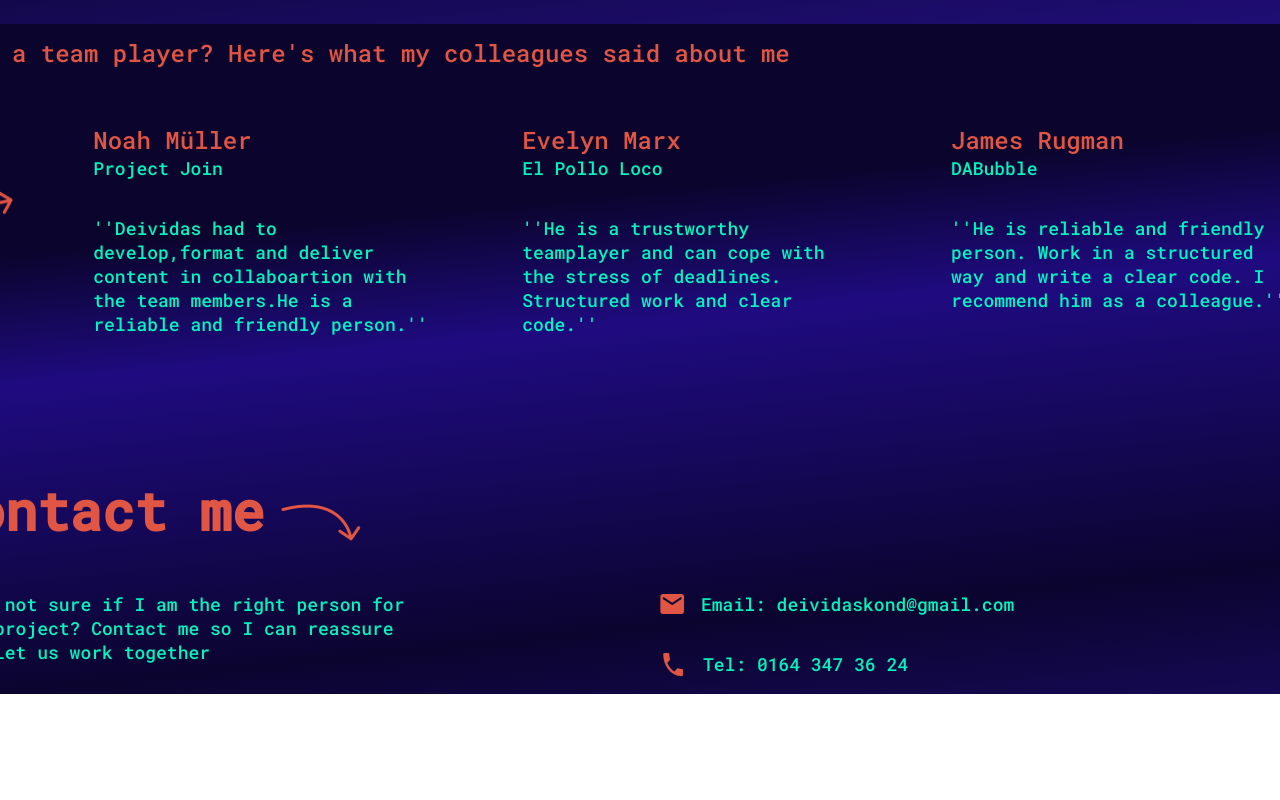
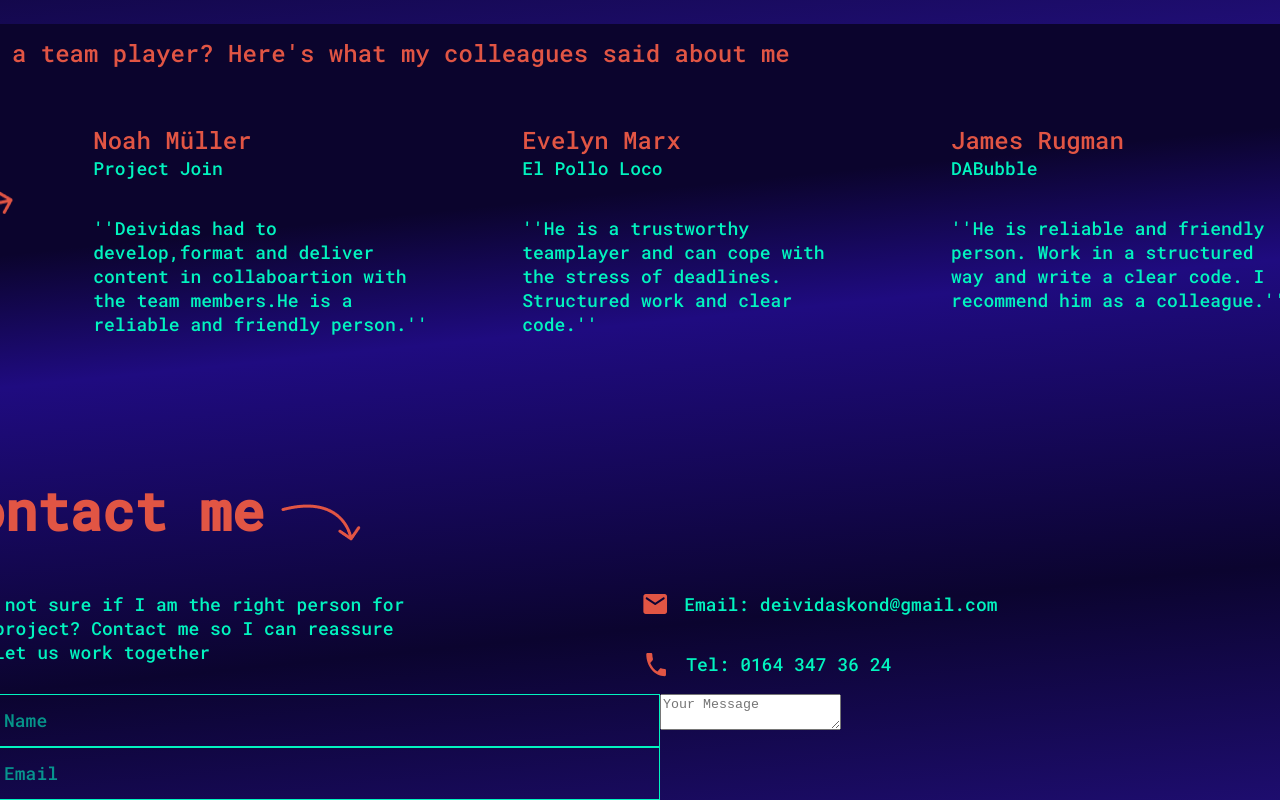
Before and after one commit to Deivis92/deividas-dev, an Angular app: page / in a window 1280 px wide. Shown: the part 3176-3976 px from the top of the page. Before the commit the page ends 3870 px from the top, so only its background shows below. Built offline with nearby package versions, Linux system fonts and the light colour scheme.

Commit message:
slowly working

```diff
--- a/src/app/components/about-me/about-me.component.scss
+++ b/src/app/components/about-me/about-me.component.scss
@@ -28,6 +28,7 @@
   position: absolute;
   right: 0;
   bottom: -100px;
+  transition: border 300ms ease-in-out, fill 300ms ease-in-out;
 
   &:hover {
     border: 1px solid rgba(2, 244, 191, 1);
--- a/src/app/components/contact-me/contact-me.component.html
+++ b/src/app/components/contact-me/contact-me.component.html
@@ -12,6 +12,7 @@
     </div>
     <div class="right">
       <div>
+        <div class="spacing-elements">
           <a href="mailto:deividaskond@gmail.com" class="email">
             <svg
               width="25"
@@ -44,7 +45,53 @@
             <p>Tel: 0164 347 36 24</p>
           </a>
         </div>
+      </div>
+    </div>
+    <svg
+      class="up-arrow"
+      width="22"
+      height="50"
+      viewBox="0 0 22 50"
+      fill="none"
+      xmlns="http://www.w3.org/2000/svg"
+    >
+      <path
+        d="M9.58575 4.9366L2.67354 11.2396C2.29178 11.5877 1.7077 11.5877 1.32595 11.2396L0.810337 10.7694C0.375397 10.3728 0.375397 9.68822 0.810337 9.29161L10.3262 0.61441C10.708 0.266304 11.292 0.266304 11.6738 0.61441L21.1897 9.29161C21.6246 9.68822 21.6246 10.3728 21.1897 10.7694L20.6741 11.2396C20.2923 11.5877 19.7082 11.5877 19.3265 11.2396L12.4142 4.9366L12.4142 49C12.4142 49.5523 11.9665 50 11.4142 50H10.5858C10.0335 50 9.58575 49.5523 9.58575 49L9.58575 4.9366Z"
+        fill="#E15544"
+      />
+    </svg>
+  </div>
+
+  <form>
+    <div class="contact-block">
+    <div class="inputs-left">
+      <input
+        type="text"
+        name="name"
+        id="your-name"
+        required
+        placeholder="Your Name"
+      />
+
+      <input
+        type="email"
+        id="email"
+        name="email"
+        required
+        placeholder="Your Email"
+      />
+    </div>
+    <div class="text-area">
+    <textarea
+      required
+      id="subject"
+      name="subject"
+      placeholder="Your Message"
+    ></textarea>
+  </div>
 
   </div>
+
+    <!-- <button type="submit" value="Submit">Submit</button> -->
+  </form>
 </div>
-  </div>
--- a/src/app/components/contact-me/contact-me.component.scss
+++ b/src/app/components/contact-me/contact-me.component.scss
@@ -50,3 +50,63 @@
     color: rgba(2, 244, 191, 1);
   }
 }
+
+.up-arrow {
+  width: 22px;
+  height: 50px;
+  padding: 8px 6px;
+  @include flex-center;
+  cursor: pointer;
+  transition: box-shadow 300ms ease-in-out, fill 300ms ease-in-out;
+
+  &:hover {
+    box-shadow: 0 0 0 1px rgba(2, 244, 191, 1);
+
+    path {
+      fill: #02f4bf;
+    }
+  }
+}
+
+form {
+  display: flex;
+  flex-direction: column;
+
+  .contact-block {
+    display: flex;
+  }
+
+  .inputs-left {
+    display: flex;
+    flex-direction: column;
+    width: 50%;
+
+    input {
+      width: 90%;
+      all: unset;
+      border: 1px solid #02f4bf;
+      padding: 15px 9px;
+      color: #02f4bf;
+
+
+      &::placeholder {
+        font-size: 18px;
+        color: rgba(2, 244, 191, 0.6);
+      }
+
+      &:focus {
+        animation: none;
+
+      }
+
+
+    }
+  }
+
+
+  .text-area {
+
+
+
+  }
+}
--- a/src/app/components/contact-me/contact-me.component.ts
+++ b/src/app/components/contact-me/contact-me.component.ts
@@ -1,13 +1,19 @@
 import { CommonModule } from '@angular/common';
 import { Component } from '@angular/core';
+import { FormsModule } from '@angular/forms';
 
 @Component({
   selector: 'app-contact-me',
   standalone: true,
-  imports: [CommonModule],
+  imports: [CommonModule, FormsModule],
   templateUrl: './contact-me.component.html',
   styleUrl: './contact-me.component.scss'
 })
 export class ContactMeComponent {
 
+  onSubmit() {
+
+    alert('Form submitted successfully!');
+  }
+
 }
```
Also changed, not shown: public/assets/icons/arrowupContact.svg (added). Lines whose indentation alone changed are shown as unchanged.
